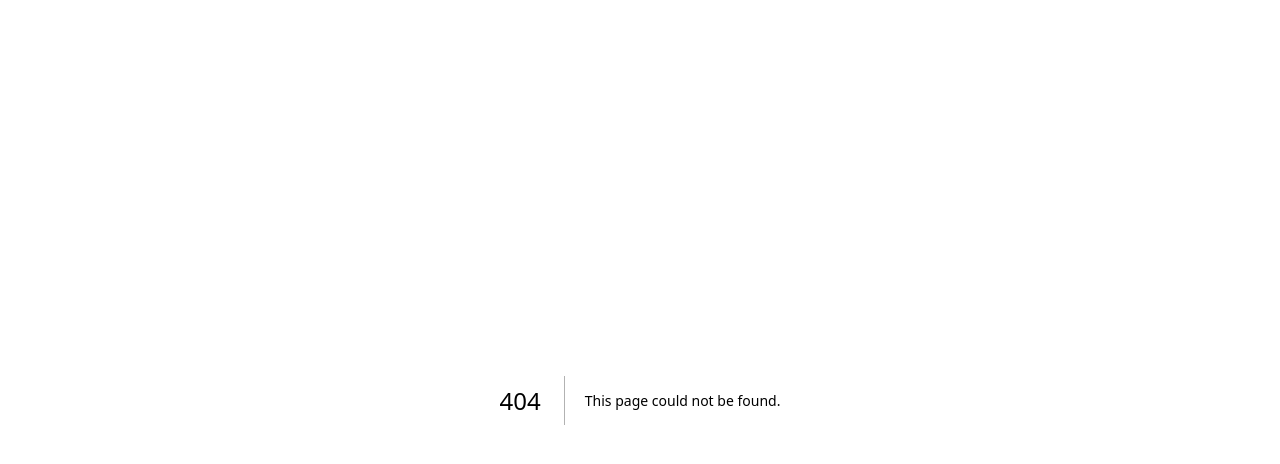
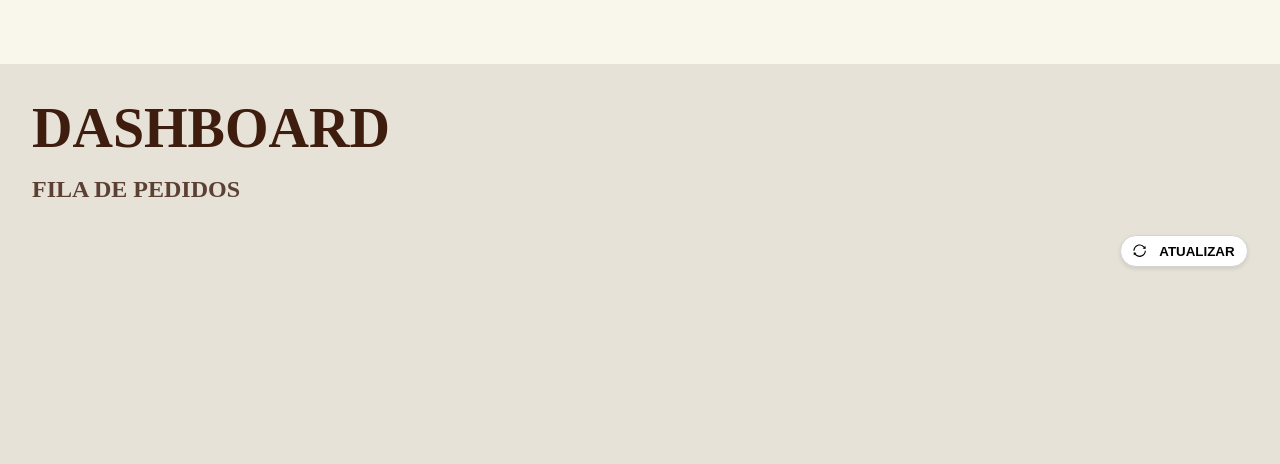
Before and after one commit to imlaurinhaaa/frontend_EspressoStories, a Next.js app: page /admin/dashboard in a window 1280 px wide. Before the commit this address had no page. Shown: the top 464 px of the page. Built offline with nearby package versions, Linux system fonts and the light colour scheme.

Commit message:
feat: start admin dashboard page

```diff
--- a/package.json
+++ b/package.json
@@ -9,9 +9,11 @@
     "lint": "eslint"
   },
   "dependencies": {
+    "@ant-design/icons": "^6.1.0",
+    "antd": "^5.29.0",
+    "next": "16.0.1",
     "react": "19.2.0",
-    "react-dom": "19.2.0",
-    "next": "16.0.1"
+    "react-dom": "19.2.0"
   },
   "devDependencies": {
     "babel-plugin-react-compiler": "1.0.0",
--- /dev/null
+++ b/src/app/admin/dashboard/dashboard.module.css
@@ -0,0 +1,58 @@
+.page {
+    display: flex;
+    flex-direction: column;
+    height: 100vh;
+    width: 100vw;
+}
+
+.header {
+    height: 4rem;
+    background-color: #F9F6EC;
+    padding: 1rem;
+}
+
+.main {
+    flex: 1;
+    position: relative;
+    background-color: #E6E2D7;
+    padding: 2rem;
+    overflow-y: auto;
+}
+
+.titleSection {
+    display: flex;
+    gap: 1rem;
+    flex-direction: column;
+    margin-bottom: 2rem;
+}
+
+.title {
+    font-size: 3.5rem;
+    font-weight: 900;
+    color: #3F1D0E;
+}
+
+.subtitle {
+    font-size: 1.5rem;
+    font-weight: 800;
+    color: #5C4033;
+}
+
+.buttonSection {
+    width: 100%;
+    display: flex;
+    justify-content: flex-end;
+}
+
+.button {
+    background-color: #fff;
+    display: flex;
+    align-items: center;
+    justify-content: space-evenly;
+    width: 8rem;
+    height: 2rem;
+    border: 1px solid #d4d4d4;
+    border-radius: 5rem;
+    font-weight: bold;
+    box-shadow: 0 2px 4px rgba(0, 0, 0, 0.1);
+}
--- /dev/null
+++ b/src/app/admin/dashboard/page.jsx
@@ -0,0 +1,27 @@
+"use client";
+
+import styles from "./dashboard.module.css";
+import { SyncOutlined } from "@ant-design/icons";
+
+export default function Dashboard() {
+    return (
+        <div className={styles.page}>
+            <header className={styles.header}>
+
+            </header>
+            <main className={styles.main}>
+                <div className={styles.bola1}></div>
+                <div className={styles.titleSection}>
+                    <h1 className={styles.title}>DASHBOARD</h1>
+                    <h3 className={styles.subtitle}>FILA DE PEDIDOS</h3>
+                </div>
+                <div className={styles.buttonSection}>
+                    <button type="button" className={styles.button}>
+                        <SyncOutlined />
+                        ATUALIZAR
+                    </button>
+                </div>
+            </main>
+        </div>
+    );
+}
```
Also changed, not shown: 1 other file (tests, documents, lock files or other folders).
